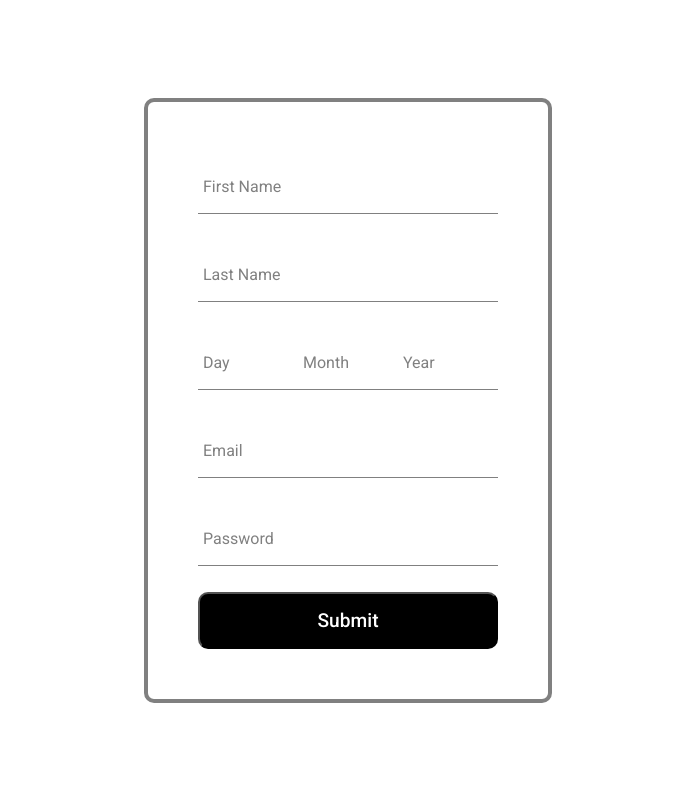
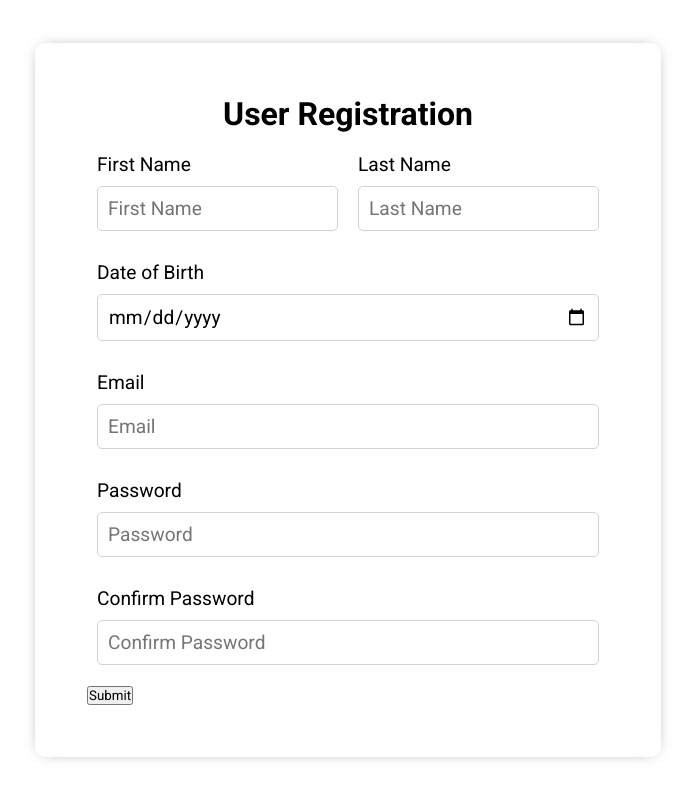
Before and after one commit to Amrindra/social-app, a React (Create React App) app: page / in a window 1280 px wide. Shown: the whole page, without its empty margins (292-987 px from the left). Built offline with nearby package versions, Linux system fonts and the light colour scheme; a web font is replaced by a local one.

Commit message:
working on Register form

```diff
--- a/src/component/post/Post.jsx
+++ b/src/component/post/Post.jsx
@@ -36,6 +36,7 @@ const Post = ({ post }) => {
             <span className="post_user_name">
               {userData.filter((user) => user.id === post?.userId)[0].username}
             </span>
+
             <span className="post_date">{post.timestamp}</span>
           </div>
           <div className="post_top_right">
--- a/src/component/register/Register.jsx
+++ b/src/component/register/Register.jsx
@@ -1,170 +1,108 @@
-import React from "react";
 import "./RegisterStyle.scss";
-import { Formik, Form, ErrorMessage } from "formik";
+import { Formik, Form, Field, ErrorMessage } from "formik";
 import * as Yup from "yup";
-import FormInput from "../formInput/FormInput";
+
+const validationSchema = Yup.object().shape({
+  firstName: Yup.string().required("First name is required"),
+  lastName: Yup.string().required("Last name is required"),
+  dob: Yup.date().required("Date of birth is required"),
+  email: Yup.string().email("Invalid email").required("Email is required"),
+  password: Yup.string()
+    .min(6, "Password must be at least 6 characters")
+    .required("Password is required"),
+  confirmPassword: Yup.string()
+    .oneOf([Yup.ref("password"), null], "Passwords must match")
+    .required("Confirm password is required")
+});
 
 const RegisterForm = () => {
   const initialValues = {
     firstName: "",
     lastName: "",
+    dob: "",
     email: "",
     password: "",
-    day: "",
-    month: "",
-    year: ""
+    confirmPassword: ""
   };
 
-  const validationSchema = Yup.object().shape({
-    firstName: Yup.string()
-      .min(2, "Too Short!")
-      .max(50, "Too Long!")
-      .required("First Name is required"),
-    lastName: Yup.string()
-      .min(2, "Too Short!")
-      .max(50, "Too Long!")
-      .required("Last Name is required"),
-    email: Yup.string().email("Invalid email").required("Email is required"),
-    password: Yup.string()
-      .min(8, "Password must be at least 8 characters")
-      .required("Password is required"),
-    day: Yup.number()
-      .min(1, "Must be 1 to 31")
-      .max(31, "Must 1 to 31")
-      .required("Day is required"),
-    month: Yup.number()
-      .min(1, "Must be 1 to 12")
-      .max(12, "Must be 1 to 12")
-      .required("Month is required"),
-    year: Yup.number()
-      .min(2, "Must be 1 to 31")
-      .max(3000, "Must 1 to 31")
-      .required("Year is required")
-  });
-
-  const onSubmit = (values, { setSubmitting }) => {
-    setTimeout(() => {
-      console.log(JSON.stringify(values, null, 2));
-      setSubmitting(false);
-    }, 400);
+  const handleSubmit = (values) => {
+    console.log(values);
   };
 
   return (
     <Formik
       initialValues={initialValues}
       validationSchema={validationSchema}
-      onSubmit={onSubmit}
+      onSubmit={handleSubmit}
     >
-      {({ isSubmitting, values }) => (
-        <div className="register_form_container">
+      {({ errors, touched }) => (
         <Form className="register_form">
-            <div className="form_field">
-              <FormInput
-                label="First Name"
+          <div className="register_form_wrapper">
+            <h3>User Registration</h3>
+
+            <div className="register_name_field">
+              <div className="form_input_items">
+                <label htmlFor="firstName">First Name</label>
+                <Field
+                  className="input_field"
                   type="text"
                   name="firstName"
-                value={values.firstName}
+                  placeholder="First Name"
                 />
-              <ErrorMessage
-                name="firstName"
-                component="div"
-                className="error_message"
-              />
+                <ErrorMessage component="span" name="firstName" />
               </div>
-            <div className="form_field">
-              <FormInput
-                label="Last Name"
+              <div className="form_input_items">
+                <label htmlFor="lastName">Last Name</label>
+                <Field
+                  className="input_field"
                   type="text"
                   name="lastName"
-                value={values.lastName}
+                  placeholder="Last Name"
                 />
-              <ErrorMessage
-                name="lastName"
-                component="div"
-                className="error_message"
-              />
-            </div>
-
-            <div className="form_field">
-              <div className="form_DOB_wrapper">
-                <div className="form_date">
-                  <FormInput
-                    label="Day"
-                    type="number"
-                    name="day"
-                    value={values.day}
-                  />
-                  <ErrorMessage
-                    name="day"
-                    component="div"
-                    className="error_message"
-                  />
-                </div>
-                <div className="form_date">
-                  <FormInput
-                    label="Month"
-                    type="number"
-                    name="month"
-                    value={values.month}
-                  />
-                  <ErrorMessage
-                    name="month"
-                    component="div"
-                    className="error_message"
-                  />
-                </div>
-
-                <div className="form_date">
-                  <FormInput
-                    label="Year"
-                    type="number"
-                    name="year"
-                    value={values.year}
-                  />
-                  <ErrorMessage
-                    name="year"
-                    component="div"
-                    className="error_message"
-                  />
-                </div>
+                <ErrorMessage component="span" name="lastName" />
               </div>
             </div>
 
-            <div className="form_field">
-              <FormInput
-                label="Email"
+            <div className="form_input_items">
+              <label htmlFor="dob">Date of Birth</label>
+              <Field className="input_field" type="date" name="dob" />
+              <ErrorMessage name="dob" component="span" />
+            </div>
+
+            <div className="form_input_items">
+              <label htmlFor="email">Email</label>
+              <Field
+                className="input_field"
                 type="email"
                 name="email"
-                value={values.email}
+                placeholder="Email"
               />
-              <ErrorMessage
-                name="email"
-                component="div"
-                className="error_message"
-              />
+              <ErrorMessage component="span" name="email" />
             </div>
-            <div className="form_field">
-              <FormInput
-                label="Password"
+            <div className="form_input_items">
+              <label htmlFor="password">Password</label>
+              <Field
+                className="input_field"
                 type="password"
                 name="password"
-                value={values.password}
+                placeholder="Password"
               />
-              <ErrorMessage
-                name="password"
-                component="div"
-                className="error_message"
+              <ErrorMessage component="span" name="password" />
+            </div>
+
+            <div className="form_input_items">
+              <label htmlFor="confirmPassword">Confirm Password</label>
+              <Field
+                className="input_field"
+                type="password"
+                name="confirmPassword"
+                placeholder="Confirm Password"
               />
+              <ErrorMessage component="span" name="confirmPassword" />
             </div>
-            <button
-              type="submit"
-              disabled={isSubmitting}
-              className="submit_button"
-            >
-              Submit
-            </button>
+            <button type="submit">Submit</button>
+          </div>
         </Form>
-        </div>
       )}
     </Formik>
   );
--- a/src/component/register/RegisterStyle.scss
+++ b/src/component/register/RegisterStyle.scss
@@ -1,50 +1,64 @@
-.register_form_container{
-  height: 100vh;
-  display: flex;
-  justify-content: center;
-  align-items: center;
-  // background-color: gray;
-
-  .register_form{
+.register_form{
+    // background-color: gray;
+    height: 100vh;
     display: flex;
     flex-direction: column;
     justify-content: center;
     align-items: center;
-    gap: 1rem;
-    padding: 50px;
-    border: 4px solid gray;
-    border-radius: 10px;
-    // width: 500px;
 
 
-    .form_field{
-      .error_message{
-        color: red;
+    .register_form_wrapper{
+      border: 2px solid white;
+      padding: 50px;
+      border-radius: 10px;
+      // width: 50%;
+      -webkit-box-shadow: var(--webkit-box-shadow);
+      box-shadow: var(--box-shadow);
+      background-color: white;
+      // width: 500px;
+
+      h3{
+        text-align: center;
+        font-size: 2rem;
+        margin-bottom: 10px;
       }
 
-      .form_DOB_wrapper{
+      .register_name_field{
         display: flex;
         justify-content: center;
         align-items: center;
-        width: 20px;
+
+      }
 
 
+      .form_input_items{
+        display: flex;
+        flex-direction: column;
+        justify-content: center;
+        padding: 10px;
+        font-size: 1.2rem;
 
-        .form-input{
-          width: 100px;
+        span{
+          color: red;
+        }
+
+        .input_field{
+          padding: 10px;
+          border-radius: 5px;
+          border: 1px solid lightgray;
+          margin: 10px 0;
+          font-size: 1.2rem;
+
+          &::placeholder{
+            // font-size: 1.2rem;
+            // border:none;
+            // border: none;
+          }
+
+          &:focus{
+          }
         }
       }
     }
 
-    button{
-      width: 300px;
-      padding: 15px;
-      font-size: 1.2rem;
-      font-weight: 500;
-      border-radius: 10px;
-      background-color: black;
-      color: white;
-      cursor: pointer;
-    }
   }
-}
```
Also changed, not shown: .codesandbox/workspace.json (added). Lines whose indentation alone changed are shown as unchanged.
